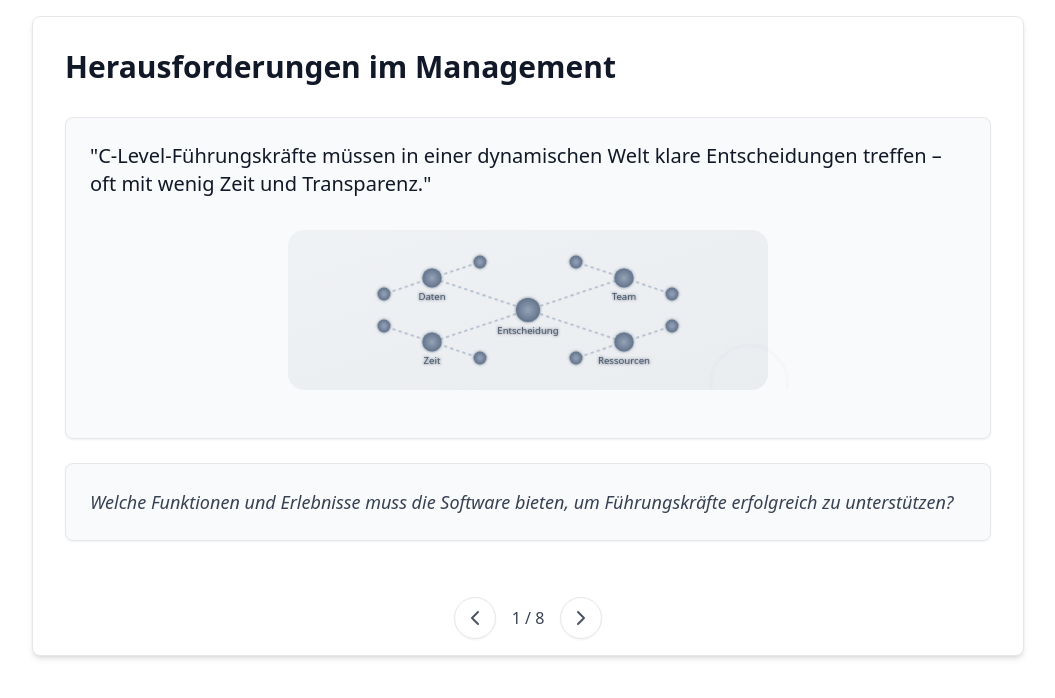
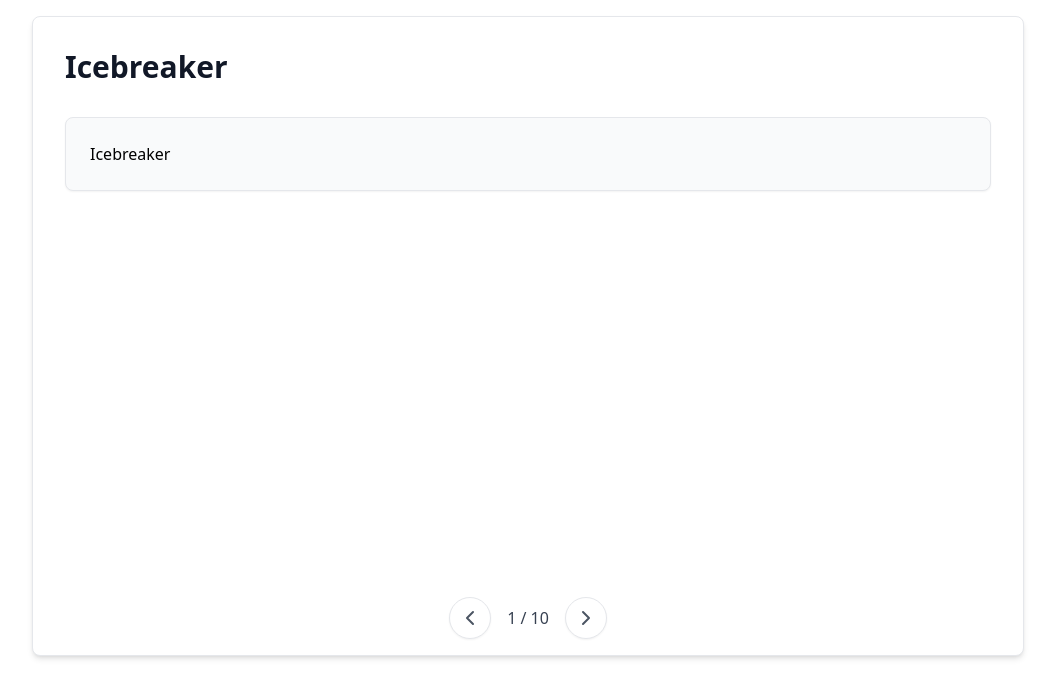
Before and after one commit to wolfy-ui/WS-Schlossgut-Schwansee, a React (Create React App) app: page / in a window 1280 px wide. Shown: the top 698 px of the page, without its empty margins (112-1167 px from the left). Built offline with nearby package versions, Linux system fonts and the light colour scheme.

Commit message:
Update workshop-slideshow.tsx
kleine textänderungen

```diff
--- a/src/workshop-slideshow.tsx
+++ b/src/workshop-slideshow.tsx
@@ -16,6 +16,20 @@ export function WorkshopSlideshow() {
   };
 
   const slides = [
+    {
+      title: "Icebreaker",
+      content: () => (
+        <div className={`space-y-6 transition-opacity duration-500 ${
+          isVisible ? 'opacity-100' : 'opacity-0'
+        }`}>
+          <div className="bg-gray-50 border border-gray-200 p-6 rounded-lg shadow-sm">
+            Icebreaker
+          </div>
+        </div>
+
+      )
+    },
+
     {
       title: "Herausforderungen im Management",
       content: () => (
@@ -61,6 +75,35 @@ export function WorkshopSlideshow() {
               <h3 className="text-xl font-semibold text-gray-900 mb-3">Wie engagiert ist die Organisation?</h3>
               <p className="text-lg text-gray-700 ml-4">• Was motiviert unsere Teams, diesen Weg mitzugehen?</p>
             </div>
+          </div>
+        </div>
+      )
+    },
+    {
+      title: "Deine Aufgabe – Play",
+      content: () => (
+        <div className={`space-y-6 transition-opacity duration-500 ${
+          isVisible ? 'opacity-100' : 'opacity-0'
+        }`}>
+          <div className="bg-gray-50 border border-gray-200 p-6 rounded-lg shadow-sm">
+            <h3 className="text-lg font-semibold text-gray-900 mb-4">Identifiziere die Kernprobleme aus deiner Sicht:</h3>
+            <p className="text-gray-700 ml-4">• Wo siehst du die größten Herausforderungen für Führungskräfte im Umgang mit Zielen, Fortschritt und Engagement?</p>
+          </div>
+
+          <div className="bg-gray-50 border border-gray-200 p-6 rounded-lg shadow-sm">
+            <h3 className="text-lg font-semibold text-gray-900 mb-4">Entwickle erste Ansätze:</h3>
+            <div className="ml-4 space-y-2">
+              <p className="text-gray-700">• Welche Ideen könnten diese Herausforderungen lösen?</p>
+              <p className="text-gray-700">• Wie sollte eine AI-led Software gestaltet sein, um den C-Level optimal zu unterstützen?</p>
+            </div>
+          </div>
+
+          <div className="bg-gray-50 border border-gray-200 p-6 rounded-lg shadow-sm">
+            <h3 className="text-lg font-semibold text-gray-900 mb-4">Hinweis:</h3>
+            <p className="text-gray-700 ml-4">
+              Denke kreativ und pragmatisch. Gehe dabei spielerisch vor. Fachliche Details spielen heute keine Rolle.
+              Frag dich einfach: Was würde wirklich gut funktionieren?
+            </p>
           </div>
         </div>
       )
```
